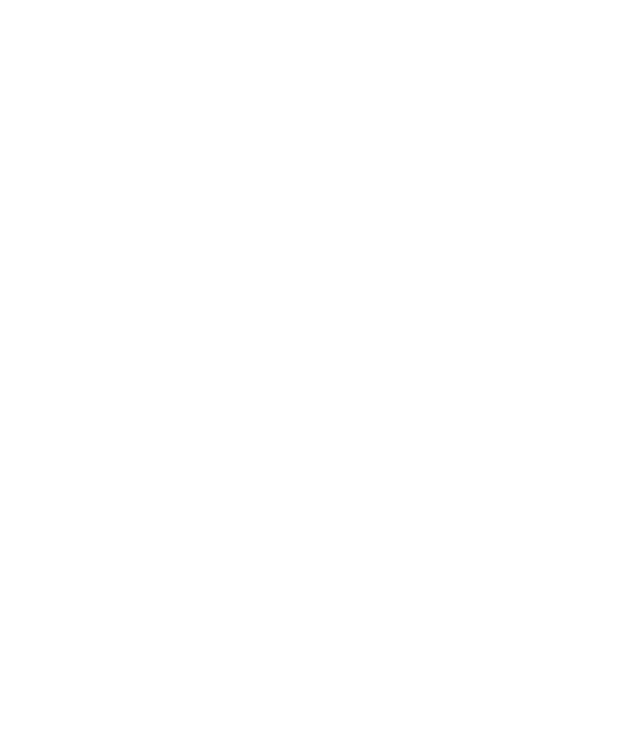
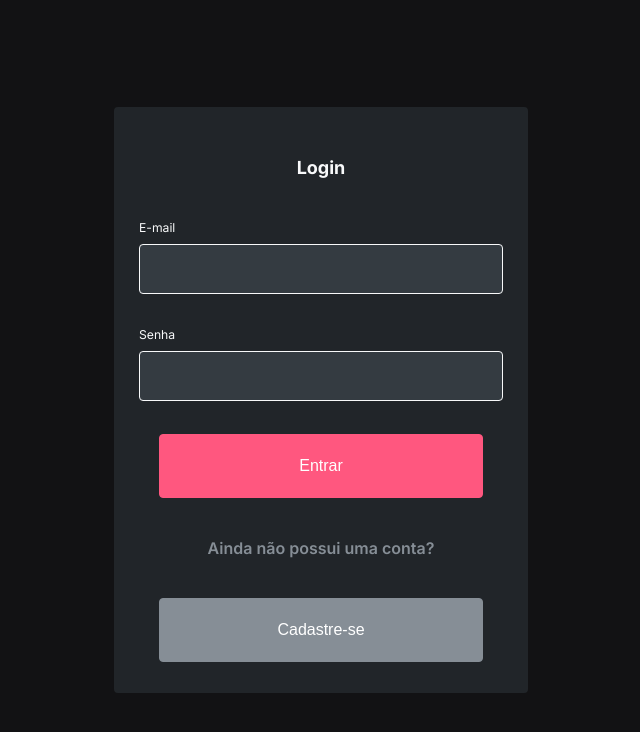
Before and after one commit to Kenzie-Academy-Brasil-Developers/react-projeto-kenzie-hub, a React (Create React App) app: page / in a window 1280 px wide. Shown: the top 732 px of the page, without its empty margins (319-959 px from the left). Built offline with nearby package versions, Linux system fonts and the light colour scheme.

Commit message:
feat: Developed a login page that uses a form login and API to validade login. If is success will redirect to page home, else, popup a alert message with an error.

```diff
--- a/package.json
+++ b/package.json
@@ -11,6 +11,8 @@
     "react": "^18.2.0",
     "react-dom": "^18.2.0",
     "react-hook-form": "^7.32.2",
+    "react-hot-toast": "^2.2.0",
+    "react-router-dom": "5",
     "react-scripts": "5.0.1",
     "react-toastify": "^9.0.5",
     "web-vitals": "^2.1.0",
--- a/public/index.html
+++ b/public/index.html
@@ -24,7 +24,7 @@
       work correctly both with client-side routing and a non-root public URL.
       Learn how to configure a non-root public URL by running `npm run build`.
     -->
-    <title>React App</title>
+    <title>Kenzie HUB</title>
   </head>
   <body>
     <noscript>You need to enable JavaScript to run this app.</noscript>
--- a/src/App.css
+++ b/src/App.css
@@ -1,38 +1,3 @@
 .App {
   text-align: center;
 }
-
-.App-logo {
-  height: 40vmin;
-  pointer-events: none;
-}
-
-@media (prefers-reduced-motion: no-preference) {
-  .App-logo {
-    animation: App-logo-spin infinite 20s linear;
-  }
-}
-
-.App- header {
-  background-color: #282c34;
-  min-height: 100vh;
-  display: flex;
-  flex-direction: column;
-  align-items: center;
-  justify-content: center;
-  font-size: calc(10px + 2vmin);
-  color: white;
-}
-
-.App-link {
-  color: #61dafb;
-}
-
-@keyframes App-logo-spin {
-  from {
-    transform: rotate(0deg);
-  }
-  to {
-    transform: rotate(360deg);
-  }
-}
--- a/src/App.js
+++ b/src/App.js
@@ -1,11 +1,19 @@
 import './App.css';
+import {Switch, Route} from "react-router-dom";
+import Login from './pages/login';
+import Register from './pages/register';
 
 function App() {
   return (
-    <div className="App">
-
-    </div>
-  );
+    <Switch>
+      <Route exact path='/'>
+        <Login />
+      </Route>
+      <Route path='/register'>
+        <Register />
+      </Route>
+    </Switch>
+  )
 }
 
 export default App;
--- a/src/index.css
+++ b/src/index.css
@@ -1,6 +1,12 @@
 @import url('https://fonts.googleapis.com/css2?family=Inter:wght@100;200;300;400;500;600;700;800;900&display=swap');
 
 body {
+  /* width: 100vw;
+  height: 100vh;
+  display: flex;
+  justify-content: center;
+  align-items: center; */
+  background-color: #121214;
   margin: 0;
   font-family: 'Inter', sans-serif;
   -webkit-font-smoothing: antialiased;
--- a/src/index.js
+++ b/src/index.js
@@ -3,11 +3,14 @@
 import './index.css';
 import App from './App';
 import reportWebVitals from './reportWebVitals';
+import { BrowserRouter } from "react-router-dom";
 
 const root = ReactDOM.createRoot(document.getElementById('root'));
 root.render(
   <React.StrictMode>
-    <App />
+    <BrowserRouter>
+      <App />
+    </BrowserRouter>
   </React.StrictMode>
 );
 
--- /dev/null
+++ b/src/pages/login/index.css
@@ -0,0 +1,104 @@
+.pageLogin{
+    width: 100vw;
+    height: 100vh;
+    display: flex;
+    justify-content: center;
+    align-items: center;
+}
+
+.containerLogin{
+    display: flex;
+    flex-direction: column;
+    align-items: center;
+    justify-content: center;
+    gap: 24px;
+    background-color: #212529;
+    border-radius: 4px;
+    width: 370px;
+    height: 502px;
+    padding: 42px 22px;
+}
+
+.loginForm {
+    background-color: #212529;
+    color: #F8F9FA;
+    display: flex;
+    flex-direction: column;
+    gap: 24px;
+}
+
+h3 {
+    color: #F8F9FA;
+    font-size: 18px;
+    font-weight: 700;
+    align-self: center;
+}
+
+label {
+    color: #F8F9FA;
+    align-self: flex-start;
+    font-size: 12.18px;
+    font-weight: 400;
+    color: #F8F9FA;
+    margin-bottom: -15px;
+
+}
+
+input {
+    background-color: #343B41;
+    color: #F8F9FA;
+    border: 1.2px solid #F8F9FA;
+    border-radius: 4px;
+    padding: 0px 16px;
+    width: 330px;
+    height: 48px;
+    font-size: 16.24px;
+    font-weight: 400;
+}
+
+.register-p{
+    color: #868E96;
+    font-size: 12;
+    font-weight: 600;
+}
+
+.btnLogin {
+    align-self: center;
+    width: 324px;
+    background-color: #FF577F;
+    border: 1.22px solid #FF577F;
+    border-radius: 4px;
+    color: #FFF;
+    padding: 22px 0px;
+    font-size: 16px;
+    font-weight: 500;
+    cursor: pointer;
+}
+
+.btnLogin:hover {
+    background-color: #FF427F;
+    border: 1.22 solid #FF427F;
+}
+
+.errorSpan{
+    font-size: 9px;
+    color: rgb(240, 37, 37);
+    margin-top: -15px;
+}
+
+.btnRegister{
+    background-color: #868E96;
+    border: 1.22px solid #868E96;
+    border-radius: 4px;
+    width: 324px;
+    color: #FFF;
+    padding: 22px 0px;
+    font-size: 16px;
+    font-weight: 500;
+    cursor: pointer;
+}
+
+.btnRegister:hover{
+    background-color: #343B41;
+    border: 1.22px solid #343B41;
+}
--- /dev/null
+++ b/src/pages/login/index.jsx
@@ -0,0 +1,91 @@
+import "./index.css";
+import { useForm } from "react-hook-form";
+import { useHistory } from 'react-router-dom/cjs/react-router-dom.min';
+import axios from 'axios';
+import toast, { Toaster } from 'react-hot-toast';
+import * as yup from 'yup';
+import { yupResolver } from '@hookform/resolvers/yup';
+
+
+
+function Login () {
+
+    const history = useHistory()
+
+    const formSchema = yup.object().shape({
+        email: yup
+            .string()
+            .required('E-mail obrigatório')
+            .email('Digite um e-mail válido'),
+        password: yup
+            .string()
+            .required('Senha obrigatória')
+            .min(6, 'Senha no mínimo 6 digitos')
+    })
+
+    const {
+        register,
+        handleSubmit,
+        formState: { errors },
+      } = useForm({
+          resolver: yupResolver(formSchema)
+      })
+
+    const onSubmit = (data) => {
+        axios.post('https://kenziehub.herokuapp.com/sessions', data)
+            .then((response) => response.status === 200 && loginSuccess(response))
+            .catch((err) => err.response.status !== 200 && errorLogin(err))
+    }
+
+    const loginSuccess = (response) => {
+        console.log(response)
+        localStorage.setItem('token', response.data.token)
+        toast.success('Logado com sucesso');
+    }
+
+    const errorLogin = (err) => {
+        console.log('PEGOU: ' + err)
+        toast.error('Verifique e-mail e senha')
+    }
+
+
+    return (
+        <div className="pageLogin">
+        <Toaster
+            position="top-right"
+            reverseOrder={true}
+            toastOptions={{
+                success: {
+                  style: {
+                    background: '#343B41',
+                    color: '#F8F9FA'
+                  },
+                },
+                error: {
+                  style: {
+                    background: '#343B41',
+                    color: '#F8F9FA',
+                  },
+                },
+              }}
+        />
+        <div className="containerLogin">
+            <form className="loginForm" onSubmit={handleSubmit(onSubmit)}>
+                <h3>Login</h3>
+                <label>E-mail</label>
+                <input type="text" {...register('email')}/>
+                <span className='errorSpan'>{errors.email?.message}</span>
+                <label>Senha</label>
+                <input type="password" {...register('password')}/>
+                <span className='errorSpan'>{errors.password?.message}</span>
+                <button className="btnLogin" type="submit">Entrar</button>
+            </form>
+            <p className="register-p">Ainda não possui uma conta?</p>
+            <button className="btnRegister" onClick={() => history.push(`/register`)}>Cadastre-se</button>
+        </div>
+        </div>
+    )
+
+}
+
+export default Login
--- /dev/null
+++ b/src/pages/register/index.jsx
@@ -0,0 +1,11 @@
+
+function Register () {
+
+    return (
+        <>
+        <h1>Cadastre-se</h1>
+        </>
+    )
+}
+
+export default Register
```
Also changed, not shown: 1 other file (tests, documents, lock files or other folders).
